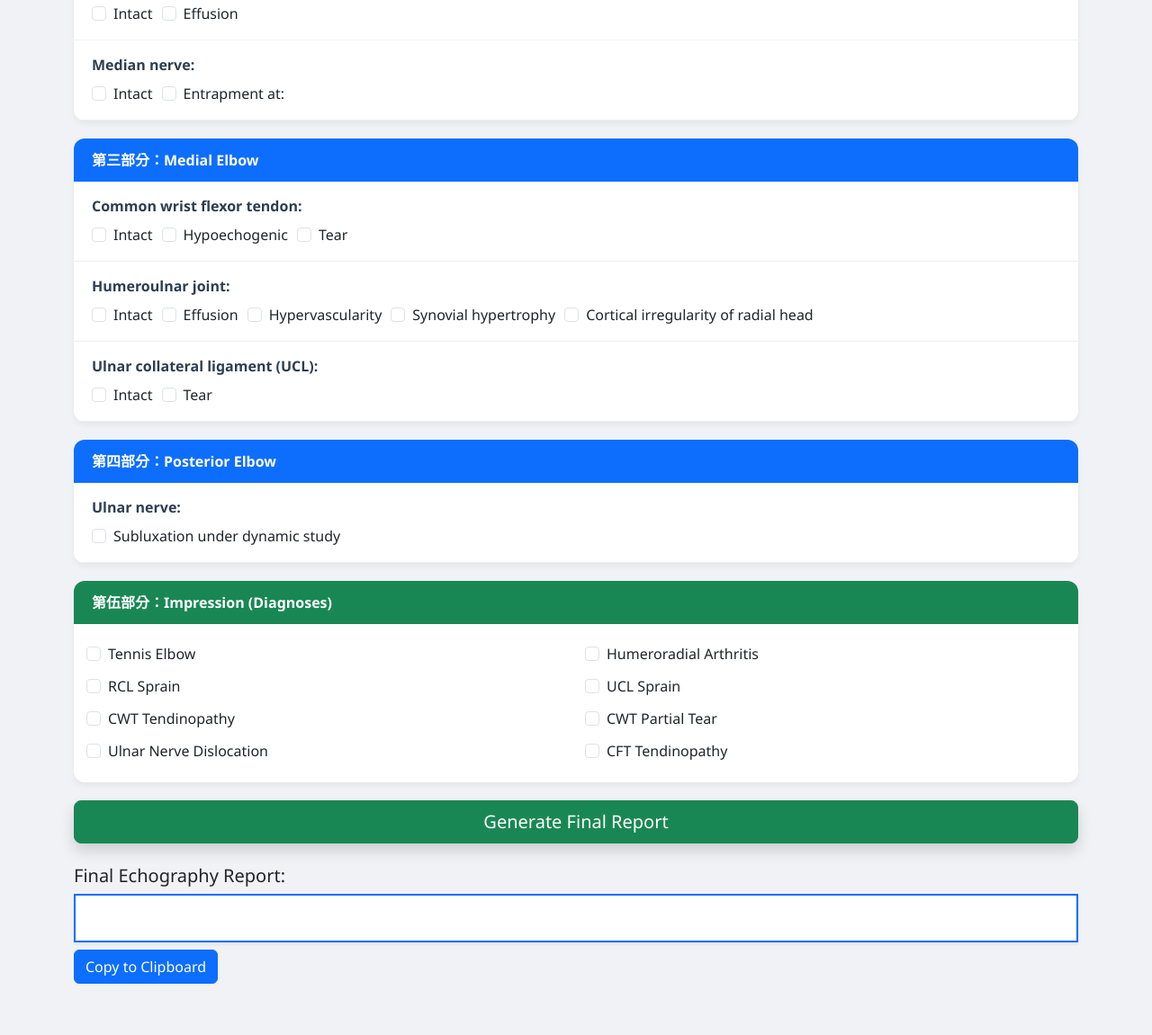
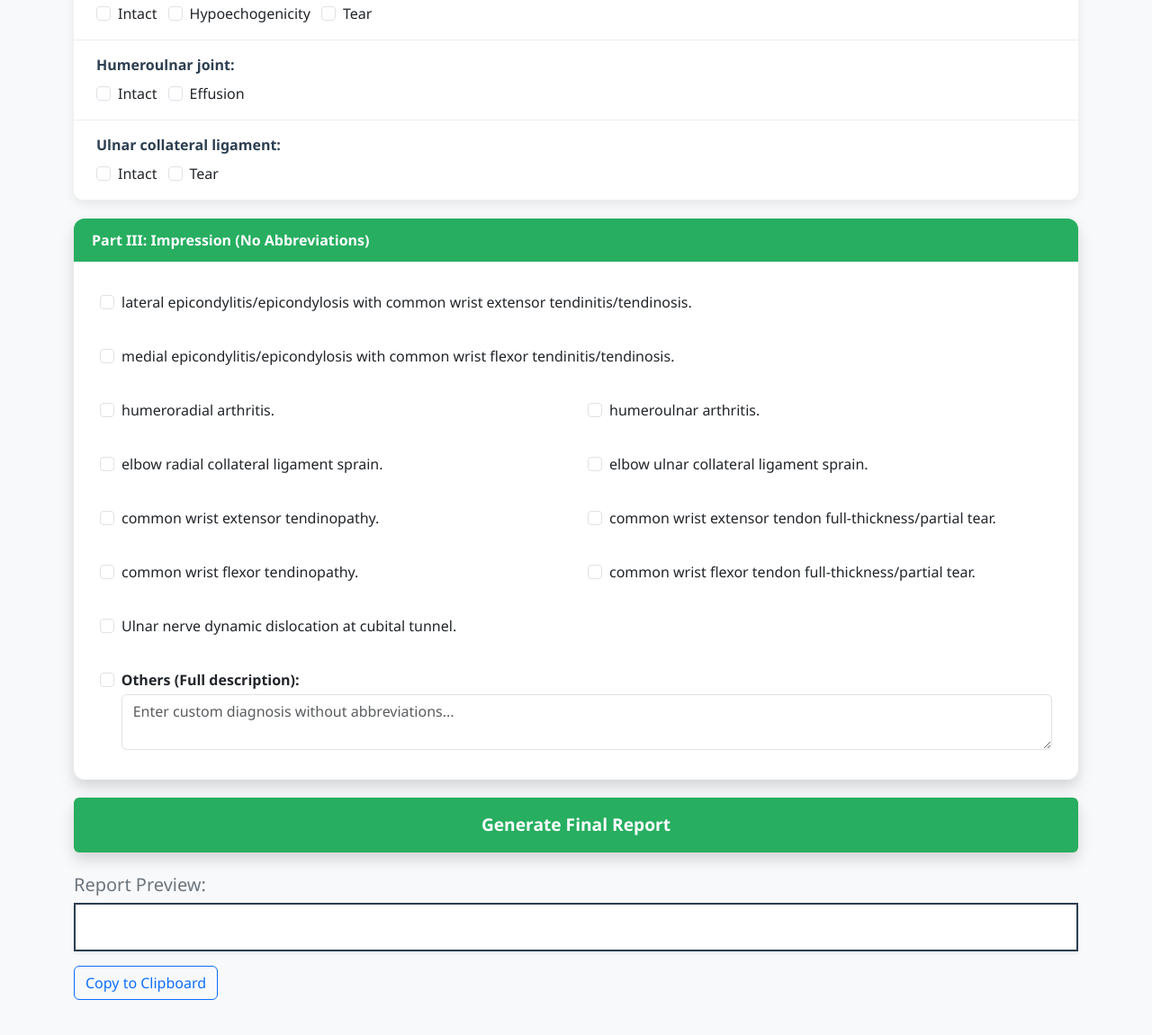
Before and after one commit to 128003/Echo-, a plain HTML site: page index.html in a window 1280 px wide. Shown: the part 587-1738 px from the top of the page at 90% size. Drawn offline with nearby package versions, Linux system fonts and the light colour scheme.

Commit message:
Update index.html

```diff
--- a/index.html
+++ b/index.html
@@ -3,19 +3,21 @@
 <head>
     <meta charset="UTF-8">
     <meta name="viewport" content="width=device-width, initial-scale=1.0">
-    <title>Advanced Elbow Echo Report</title>
+    <title>Professional Elbow Echography Report System</title>
     <link href="https://cdn.jsdelivr.net/npm/bootstrap@5.3.0/dist/css/bootstrap.min.css" rel="stylesheet">
     <style>
-        body { background-color: #f0f2f5; padding: 20px; font-family: 'Segoe UI', Arial, sans-serif; }
-        .card { margin-bottom: 20px; border-radius: 12px; border: none; box-shadow: 0 4px 6px rgba(0,0,0,0.05); }
-        .section-header { background-color: #0d6efd; color: white; padding: 12px 20px; border-radius: 12px 12px 0 0; font-weight: bold; }
-        .structure-group { padding: 15px 20px; border-bottom: 1px solid #edf0f2; }
+        body { background-color: #f8f9fa; padding: 20px; font-family: 'Segoe UI', Arial, sans-serif; }
+        .card { margin-bottom: 20px; border-radius: 12px; border: none; box-shadow: 0 4px 12px rgba(0,0,0,0.08); }
+        .section-header { background: #2c3e50; color: white; padding: 12px 20px; border-radius: 12px 12px 0 0; font-weight: bold; }
+        .structure-group { padding: 15px 25px; border-bottom: 1px solid #eee; }
         .structure-name { font-weight: 600; color: #2c3e50; margin-bottom: 8px; display: block; }
-        .option-group { display: flex; flex-wrap: wrap; gap: 10px; }
-        .sub-options { margin-left: 25px; padding: 10px; border-left: 3px solid #0d6efd; background: #f8f9fa; margin-top: 8px; border-radius: 0 5px 5px 0; display: none; }
-        .report-output { background: #fff; border: 2px solid #0d6efd; padding: 25px; white-space: pre-wrap; font-family: 'Consolas', 'Monaco', monospace; line-height: 1.6; }
-        .impression-item { padding: 5px 10px; border-radius: 5px; transition: background 0.3s; }
-        .suggested { background-color: #fff3cd; border: 1px dashed #ffc107; } /* 建議診斷的高亮樣式 */
+        .option-group { display: flex; flex-wrap: wrap; gap: 12px; }
+        .sub-options { margin-left: 25px; padding: 12px; border-left: 4px solid #3498db; background: #fdfdfd; margin-top: 10px; border-radius: 4px; display: none; }
+        .report-output { background: #fff; border: 2px solid #2c3e50; padding: 25px; white-space: pre-wrap; font-family: 'Consolas', 'Courier New', monospace; font-size: 1.05rem; line-height: 1.6; }
+        .impression-item { padding: 8px 12px; border-radius: 6px; transition: all 0.2s; border: 1px solid transparent; }
+        .suggested { background-color: #fff3cd; border-color: #f1c40f; font-weight: 600; }
+        .btn-generate { background-color: #27ae60; color: white; padding: 15px; font-weight: bold; font-size: 1.2rem; }
+        .btn-generate:hover { background-color: #219150; color: white; }
     </style>
 </head>
 <body>
@@ -25,7 +27,7 @@
 
     <div class="card p-3 shadow-sm">
         <div class="d-flex align-items-center">
-            <span class="me-4 fw-bold">Select Side:</span>
+            <span class="me-4 fw-bold">1. Examination Side:</span>
             <div class="form-check form-check-inline">
                 <input class="form-check-input" type="radio" name="side" id="sideR" value="right" checked>
                 <label class="form-check-label" for="sideR">Right Elbow</label>
@@ -38,159 +40,156 @@
     </div>
 
     <div class="card">
-        <div class="section-header">第一部分：Lateral Elbow</div>
+        <div class="section-header">Part I: Lateral Findings</div>
         <div class="structure-group" id="group_cwt">
             <span class="structure-name">Common wrist extensor tendon:</span>
             <div class="option-group">
                 <label class="form-check"><input type="checkbox" class="form-check-input finding" value="Intact"> Intact</label>
-                <label class="form-check"><input type="checkbox" class="form-check-input finding" value="Hypoechogenic" data-suggest="imp_tennis,imp_cwt_path"> Hypoechogenic</label>
+                <label class="form-check"><input type="checkbox" class="form-check-input finding" value="Hypoechogenic" data-suggest="imp_tennis,imp_cwt_tendinopathy"> Hypoechogenic</label>
                 <label class="form-check"><input type="checkbox" class="form-check-input finding" value="Hypervascularity" data-suggest="imp_tennis"> Hypervascularity</label>
                 <label class="form-check"><input type="checkbox" class="form-check-input finding tear-trigger" value="Tear" data-target="sub_cwt" data-suggest="imp_cwt_tear"> Tear</label>
                 <label class="form-check"><input type="checkbox" class="form-check-input finding" value="Traction spur"> Traction spur</label>
-                <label class="form-check"><input type="checkbox" class="form-check-input finding" value="Calcification"> Calcification</label>
             </div>
             <div class="sub-options" id="sub_cwt">
-                <label class="form-check-inline me-3"><input type="radio" name="cwt_tear" value="Partial thickness"> Partial</label>
-                <label class="form-check-inline"><input type="radio" name="cwt_tear" value="Full thickness"> Full thickness</label>
+                <label class="form-check-inline me-3"><input type="radio" name="cwt_tear" value="partial thickness"> Partial thickness</label>
+                <label class="form-check-inline"><input type="radio" name="cwt_tear" value="full-thickness"> Full-thickness</label>
             </div>
         </div>
         <div class="structure-group" id="group_hrj">
             <span class="structure-name">Humeroradial joint:</span>
             <div class="option-group">
                 <label class="form-check"><input type="checkbox" class="form-check-input finding" value="Intact"> Intact</label>
-                <label class="form-check"><input type="checkbox" class="form-check-input finding" value="Effusion" data-suggest="imp_hr_arthritis"> Effusion</label>
-                <label class="form-check"><input type="checkbox" class="form-check-input finding" value="Synovial hypertrophy" data-suggest="imp_hr_arthritis"> Synovial hypertrophy</label>
-                <label class="form-check"><input type="checkbox" class="form-check-input finding" value="Cortical irregularity of radial head"> Cortical irregularity of radial head</label>
+                <label class="form-check"><input type="checkbox" class="form-check-input finding" value="Effusion" data-suggest="imp_hr_arth"> Effusion</label>
+                <label class="form-check"><input type="checkbox" class="form-check-input finding" value="Synovial hypertrophy" data-suggest="imp_hr_arth"> Synovial hypertrophy</label>
             </div>
         </div>
         <div class="structure-group" id="group_rcl">
-            <span class="structure-name">Radial collateral ligament (RCL):</span>
+            <span class="structure-name">Radial collateral ligament:</span>
             <div class="option-group">
                 <label class="form-check"><input type="checkbox" class="form-check-input finding" value="Intact"> Intact</label>
                 <label class="form-check"><input type="checkbox" class="form-check-input finding tear-trigger" value="Tear" data-target="sub_rcl" data-suggest="imp_rcl_sprain"> Tear</label>
             </div>
             <div class="sub-options" id="sub_rcl">
-                <label class="form-check-inline me-3"><input type="radio" name="rcl_tear" value="Partial thickness"> Partial</label>
-                <label class="form-check-inline"><input type="radio" name="rcl_tear" value="Full thickness"> Full thickness</label>
+                <label class="form-check-inline me-3"><input type="radio" name="rcl_tear" value="partial thickness"> Partial thickness</label>
+                <label class="form-check-inline"><input type="radio" name="rcl_tear" value="full-thickness"> Full-thickness</label>
             </div>
         </div>
     </div>
 
     <div class="card">
-        <div class="section-header">第二部分：Anterior Elbow</div>
-        <div class="structure-group" id="group_ajr">
-            <span class="structure-name">Anterior joint recess:</span>
-            <div class="option-group">
-                <label class="form-check"><input type="checkbox" class="form-check-input finding" value="Intact"> Intact</label>
-                <label class="form-check"><input type="checkbox" class="form-check-input finding" value="Effusion"> Effusion</label>
-            </div>
-        </div>
-        <div class="structure-group" id="group_median">
-            <span class="structure-name">Median nerve:</span>
-            <div class="option-group">
-                <label class="form-check"><input type="checkbox" class="form-check-input finding" value="Intact"> Intact</label>
-                <label class="form-check"><input type="checkbox" class="form-check-input finding input-trigger" value="Entrapment" data-target="loc_median"> Entrapment at:</label>
-                <input type="text" class="form-control form-control-sm w-50 d-none" id="loc_median">
-            </div>
-        </div>
-    </div>
-
-    <div class="card">
-        <div class="section-header">第三部分：Medial Elbow</div>
+        <div class="section-header">Part II: Medial Findings</div>
         <div class="structure-group" id="group_cft">
             <span class="structure-name">Common wrist flexor tendon:</span>
             <div class="option-group">
                 <label class="form-check"><input type="checkbox" class="form-check-input finding" value="Intact"> Intact</label>
-                <label class="form-check"><input type="checkbox" class="form-check-input finding" value="Hypoechogenic" data-suggest="imp_cft_path"> Hypoechogenic</label>
-                <label class="form-check"><input type="checkbox" class="form-check-input finding tear-trigger" value="Tear" data-target="sub_cft"> Tear</label>
+                <label class="form-check"><input type="checkbox" class="form-check-input finding" value="Hypoechogenicity" data-suggest="imp_medial_epi,imp_cft_tendinopathy"> Hypoechogenicity</label>
+                <label class="form-check"><input type="checkbox" class="form-check-input finding tear-trigger" value="Tear" data-target="sub_cft" data-suggest="imp_cft_tear"> Tear</label>
             </div>
             <div class="sub-options" id="sub_cft">
-                <label class="form-check-inline"><input type="radio" name="cft_tear" value="Partial thickness"> Partial</label>
+                <label class="form-check-inline me-3"><input type="radio" name="cft_tear" value="partial thickness"> Partial thickness</label>
+                <label class="form-check-inline"><input type="radio" name="cft_tear" value="full-thickness"> Full-thickness</label>
             </div>
         </div>
         <div class="structure-group" id="group_huj">
             <span class="structure-name">Humeroulnar joint:</span>
             <div class="option-group">
                 <label class="form-check"><input type="checkbox" class="form-check-input finding" value="Intact"> Intact</label>
-                <label class="form-check"><input type="checkbox" class="form-check-input finding" value="Effusion"> Effusion</label>
-                <label class="form-check"><input type="checkbox" class="form-check-input finding" value="Hypervascularity"> Hypervascularity</label>
-                <label class="form-check"><input type="checkbox" class="form-check-input finding" value="Synovial hypertrophy"> Synovial hypertrophy</label>
-                <label class="form-check"><input type="checkbox" class="form-check-input finding" value="Cortical irregularity of radial head"> Cortical irregularity of radial head</label>
+                <label class="form-check"><input type="checkbox" class="form-check-input finding" value="Effusion" data-suggest="imp_hu_arth"> Effusion</label>
             </div>
         </div>
         <div class="structure-group" id="group_ucl">
-            <span class="structure-name">Ulnar collateral ligament (UCL):</span>
+            <span class="structure-name">Ulnar collateral ligament:</span>
             <div class="option-group">
                 <label class="form-check"><input type="checkbox" class="form-check-input finding" value="Intact"> Intact</label>
                 <label class="form-check"><input type="checkbox" class="form-check-input finding tear-trigger" value="Tear" data-target="sub_ucl" data-suggest="imp_ucl_sprain"> Tear</label>
             </div>
-        </div>
-    </div>
-
-    <div class="card">
-        <div class="section-header">第四部分：Posterior Elbow</div>
-        <div class="structure-group" id="group_ulnar">
-            <span class="structure-name">Ulnar nerve:</span>
-            <div class="option-group">
-                <label class="form-check"><input type="checkbox" class="form-check-input finding" value="Subluxation under dynamic study" data-suggest="imp_un_dislocation"> Subluxation under dynamic study</label>
+            <div class="sub-options" id="sub_ucl">
+                <label class="form-check-inline me-3"><input type="radio" name="ucl_tear" value="partial thickness"> Partial thickness</label>
+                <label class="form-check-inline"><input type="radio" name="ucl_tear" value="full-thickness"> Full-thickness</label>
             </div>
         </div>
     </div>
 
-    <div class="card">
-        <div class="section-header" style="background-color: #198754;">第伍部分：Impression (Diagnoses)</div>
-        <div class="p-3">
-            <div class="row">
-                <div class="col-md-6 impression-item" id="imp_tennis"><label class="form-check"><input type="checkbox" class="form-check-input imp-check" value="lateral epicondylosis with common wrist extensor tendinitis/tendinosis, compatible with tennis elbow."> Tennis Elbow</label></div>
-                <div class="col-md-6 impression-item" id="imp_hr_arthritis"><label class="form-check"><input type="checkbox" class="form-check-input imp-check" value="humeroradial arthritis."> Humeroradial Arthritis</label></div>
-                <div class="col-md-6 impression-item" id="imp_rcl_sprain"><label class="form-check"><input type="checkbox" class="form-check-input imp-check" value="elbow radial collateral ligament sprain."> RCL Sprain</label></div>
-                <div class="col-md-6 impression-item" id="imp_ucl_sprain"><label class="form-check"><input type="checkbox" class="form-check-input imp-check" value="elbow ulnar collateral ligament sprain."> UCL Sprain</label></div>
-                <div class="col-md-6 impression-item" id="imp_cwt_path"><label class="form-check"><input type="checkbox" class="form-check-input imp-check" value="common wrist extensor tendinopathy."> CWT Tendinopathy</label></div>
-                <div class="col-md-6 impression-item" id="imp_cwt_tear"><label class="form-check"><input type="checkbox" class="form-check-input imp-check" value="common wrist extensor tendon partial tear."> CWT Partial Tear</label></div>
-                <div class="col-md-6 impression-item" id="imp_un_dislocation"><label class="form-check"><input type="checkbox" class="form-check-input imp-check" value="Ulnar nerve dynamic dislocation at cubital tunnel."> Ulnar Nerve Dislocation</label></div>
-                <div class="col-md-6 impression-item" id="imp_cft_path"><label class="form-check"><input type="checkbox" class="form-check-input imp-check" value="common wrist flexor tendinopathy."> CFT Tendinopathy</label></div>
+    <div class="card border-success shadow">
+        <div class="section-header" style="background: #27ae60;">Part III: Impression (No Abbreviations)</div>
+        <div class="p-4">
+            <div class="row g-3">
+                <div class="col-md-12 impression-item" id="imp_tennis">
+                    <label class="form-check"><input type="checkbox" class="form-check-input imp-check" value="lateral epicondylitis/epicondylosis with common wrist extensor tendinitis/tendinosis."> lateral epicondylitis/epicondylosis with common wrist extensor tendinitis/tendinosis.</label>
+                </div>
+                <div class="col-md-12 impression-item" id="imp_medial_epi">
+                    <label class="form-check"><input type="checkbox" class="form-check-input imp-check" value="medial epicondylitis/epicondylosis with common wrist flexor tendinitis/tendinosis."> medial epicondylitis/epicondylosis with common wrist flexor tendinitis/tendinosis.</label>
+                </div>
+                <div class="col-md-6 impression-item" id="imp_hr_arth">
+                    <label class="form-check"><input type="checkbox" class="form-check-input imp-check" value="humeroradial arthritis."> humeroradial arthritis.</label>
+                </div>
+                <div class="col-md-6 impression-item" id="imp_hu_arth">
+                    <label class="form-check"><input type="checkbox" class="form-check-input imp-check" value="humeroulnar arthritis."> humeroulnar arthritis.</label>
+                </div>
+                <div class="col-md-6 impression-item" id="imp_rcl_sprain">
+                    <label class="form-check"><input type="checkbox" class="form-check-input imp-check" value="elbow radial collateral ligament sprain."> elbow radial collateral ligament sprain.</label>
+                </div>
+                <div class="col-md-6 impression-item" id="imp_ucl_sprain">
+                    <label class="form-check"><input type="checkbox" class="form-check-input imp-check" value="elbow ulnar collateral ligament sprain."> elbow ulnar collateral ligament sprain.</label>
+                </div>
+                <div class="col-md-6 impression-item" id="imp_cwt_tendinopathy">
+                    <label class="form-check"><input type="checkbox" class="form-check-input imp-check" value="common wrist extensor tendinopathy."> common wrist extensor tendinopathy.</label>
+                </div>
+                <div class="col-md-6 impression-item" id="imp_cwt_tear">
+                    <label class="form-check"><input type="checkbox" class="form-check-input imp-check" value="common wrist extensor tendon full-thickness/partial tear."> common wrist extensor tendon full-thickness/partial tear.</label>
+                </div>
+                <div class="col-md-6 impression-item" id="imp_cft_tendinopathy">
+                    <label class="form-check"><input type="checkbox" class="form-check-input imp-check" value="common wrist flexor tendinopathy."> common wrist flexor tendinopathy.</label>
+                </div>
+                <div class="col-md-6 impression-item" id="imp_cft_tear">
+                    <label class="form-check"><input type="checkbox" class="form-check-input imp-check" value="common wrist flexor tendon full-thickness/partial tear."> common wrist flexor tendon full-thickness/partial tear.</label>
+                </div>
+                <div class="col-md-12 impression-item" id="imp_un_dis">
+                    <label class="form-check"><input type="checkbox" class="form-check-input imp-check" value="Ulnar nerve dynamic dislocation at cubital tunnel."> Ulnar nerve dynamic dislocation at cubital tunnel.</label>
+                </div>
+                <div class="col-md-12 impression-item">
+                    <div class="d-flex align-items-start">
+                        <input type="checkbox" class="form-check-input imp-check me-2" id="chk_others" value="OTHERS">
+                        <div class="w-100">
+                            <label class="form-check-label fw-bold" for="chk_others">Others (Full description):</label>
+                            <textarea class="form-control mt-1" id="txt_others" rows="2" placeholder="Enter custom diagnosis without abbreviations..."></textarea>
+                        </div>
+                    </div>
+                </div>
             </div>
         </div>
     </div>
 
-    <button class="btn btn-success btn-lg w-100 mb-4 shadow" onclick="generateReport()">Generate Final Report</button>
+    <button class="btn btn-generate w-100 mb-4 shadow" onclick="generateReport()">Generate Final Report</button>
 
     <div class="mb-5">
-        <h5>Final Echography Report:</h5>
+        <h5 class="text-secondary">Report Preview:</h5>
         <div id="output" class="report-output shadow-sm"></div>
-        <button class="btn btn-primary mt-2" onclick="copyToClipboard()">Copy to Clipboard</button>
+        <button class="btn btn-outline-primary mt-3" onclick="copyToClipboard()">Copy to Clipboard</button>
     </div>
 </div>
 
-
-
 <script>
-// Smart Suggestion Logic
+// Smart Suggestions Logic
 document.querySelectorAll('.finding').forEach(chk => {
     chk.addEventListener('change', function() {
         const suggestions = this.dataset.suggest ? this.dataset.suggest.split(',') : [];
         suggestions.forEach(impId => {
             const impBox = document.getElementById(impId);
-            if (this.checked) {
-                impBox.classList.add('suggested');
-                // 可選：自動勾選建議項目
-                // impBox.querySelector('input').checked = true;
-            } else {
-                impBox.classList.remove('suggested');
+            if (this.checked) impBox.classList.add('suggested');
+            else {
+                const stillSuggested = Array.from(document.querySelectorAll('.finding:checked'))
+                                           .some(c => c.dataset.suggest && c.dataset.suggest.includes(impId));
+                if (!stillSuggested) impBox.classList.remove('suggested');
             }
         });
     });
 });
 
-// UI Toggles
+// UI: Sub-options for Tear
 document.querySelectorAll('.tear-trigger').forEach(chk => {
     chk.addEventListener('change', function() {
         document.getElementById(this.dataset.target).style.display = this.checked ? 'block' : 'none';
-    });
-});
-document.querySelectorAll('.input-trigger').forEach(chk => {
-    chk.addEventListener('change', function() {
-        document.getElementById(this.dataset.target).classList.toggle('d-none', !this.checked);
     });
 });
 
@@ -198,15 +197,13 @@ function generateReport() {
     const side = document.querySelector('input[name="side"]:checked').value;
     let report = `This ultrasonography study of ${side} elbow showed:\n\n`;
 
-    const sections = [
-        { label: "Lateral Elbow", ids: ["cwt", "hrj", "rcl"] },
-        { label: "Anterior Elbow", ids: ["ajr", "median"] },
-        { label: "Medial Elbow", ids: ["cft", "huj", "ucl"] },
-        { label: "Posterior Elbow", ids: ["ulnar"] }
+    const sectionMapping = [
+        { label: "Lateral & Anterior Findings", ids: ["cwt", "hrj", "rcl"] },
+        { label: "Medial & Posterior Findings", ids: ["cft", "huj"] }
     ];
 
-    sections.forEach(sec => {
-        let secContent = "";
+    sectionMapping.forEach(sec => {
+        let content = "";
         sec.ids.forEach(id => {
             const group = document.getElementById('group_' + id);
             const checked = group.querySelectorAll('.finding:checked');
@@ -215,21 +212,22 @@ function generateReport() {
                 let vals = Array.from(checked).map(cb => {
                     if (cb.value === 'Tear') {
                         const type = group.querySelector(`input[name="${id}_tear"]:checked`);
-                        return type ? `${type.value} tear` : 'Tear';
+                        return type ? `${type.value} tear` : 'tear';
                     }
-                    if (cb.value === 'Entrapment') {
-                        return `Entrapment at ${document.getElementById('loc_'+id).value}`;
-                    }
-                    return cb.value;
+                    return cb.value.toLowerCase();
                 });
-                secContent += `- ${name}: ${vals.join(', ')}\n`;
+                content += `- ${name}: ${vals.join(', ')}\n`;
             }
         });
-        if (secContent) report += `[${sec.label}]\n${secContent}\n`;
+        if (content) report += `[${sec.label}]\n${content}\n`;
     });
 
-    // Impression Section
-    const selectedImps = Array.from(document.querySelectorAll('.imp-check:checked')).map(cb => cb.value);
+    // Impression
+    let selectedImps = Array.from(document.querySelectorAll('.imp-check:checked')).map(cb => {
+        if (cb.id === 'chk_others') return document.getElementById('txt_others').value.trim();
+        return cb.value;
+    }).filter(val => val !== "");
+
     if (selectedImps.length > 0) {
         report += `[Impression]\n`;
         selectedImps.forEach(imp => report += `* ${imp}\n`);
@@ -240,8 +238,10 @@ function generateReport() {
 }
 
 function copyToClipboard() {
-    navigator.clipboard.writeText(document.getElementById('output').innerText).then(() => alert('Copied!'));
+    const text = document.getElementById('output').innerText;
+    navigator.clipboard.writeText(text).then(() => alert('Professional report copied to clipboard!'));
 }
 </script>
+
 </body>
 </html>
```
